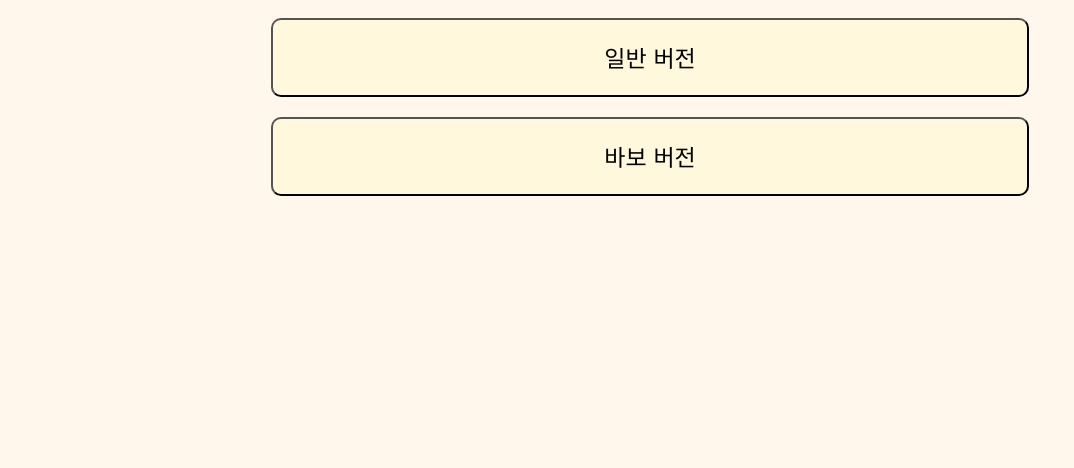
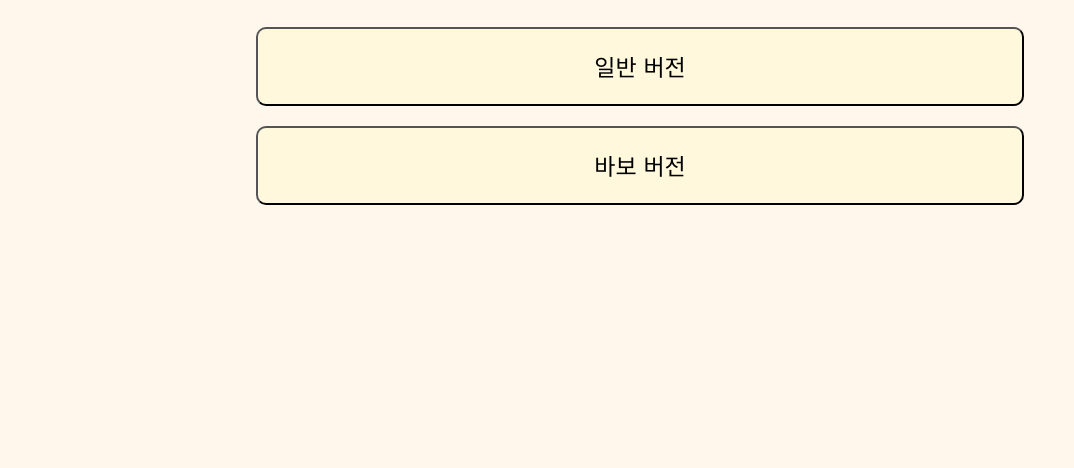
Before and after one commit to yyyujinnn/JAMJAM, a plain HTML site: page liar/liar.html in a window 1280 px wide. Shown: the part 332-800 px from the top of the page, without its empty margins (0-1074 px from the left). Drawn offline with Linux system fonts and the light colour scheme.

Commit message:
liar css

```diff
--- a/liar/liar.css
+++ b/liar/liar.css
@@ -5,22 +5,23 @@ body {
     font-family: 'Jua', sans-serif;
 }
 
-header {margin-left: 20px;}
 
 #sublogo {
     width: 30%;
+    margin: 6px 10px;
 }
 
 .content{
     width: 80%;
     text-align: center;
-    margin:40% auto;
     font-size: 15px;
+
+    position: absolute; top: 30vh; left: 10%; right: 10%;
 }
 
 button {
     width: 100%;
-    margin: 10px;
+    margin: 10px 0;
     padding: 10px;
     font-family: 'Jua', sans-serif;
     font-size: 20px;
@@ -89,7 +90,7 @@ button {
     }
 
    .content {
-    margin: 20% auto;
+    top: 25vh;
     font-size: 23px;
    }
 
@@ -107,7 +108,7 @@ button {
     }
 
    .content {
-    margin: 15% auto;
+    top: 30vh; left: 20%; right: 20%;
     width: 60%;
     font-size: 23px;
    }
@@ -115,6 +116,7 @@ button {
    button {
     font-size: 23px;
     padding: 20px 0;
+    color: black;
    }
 
 }
```
